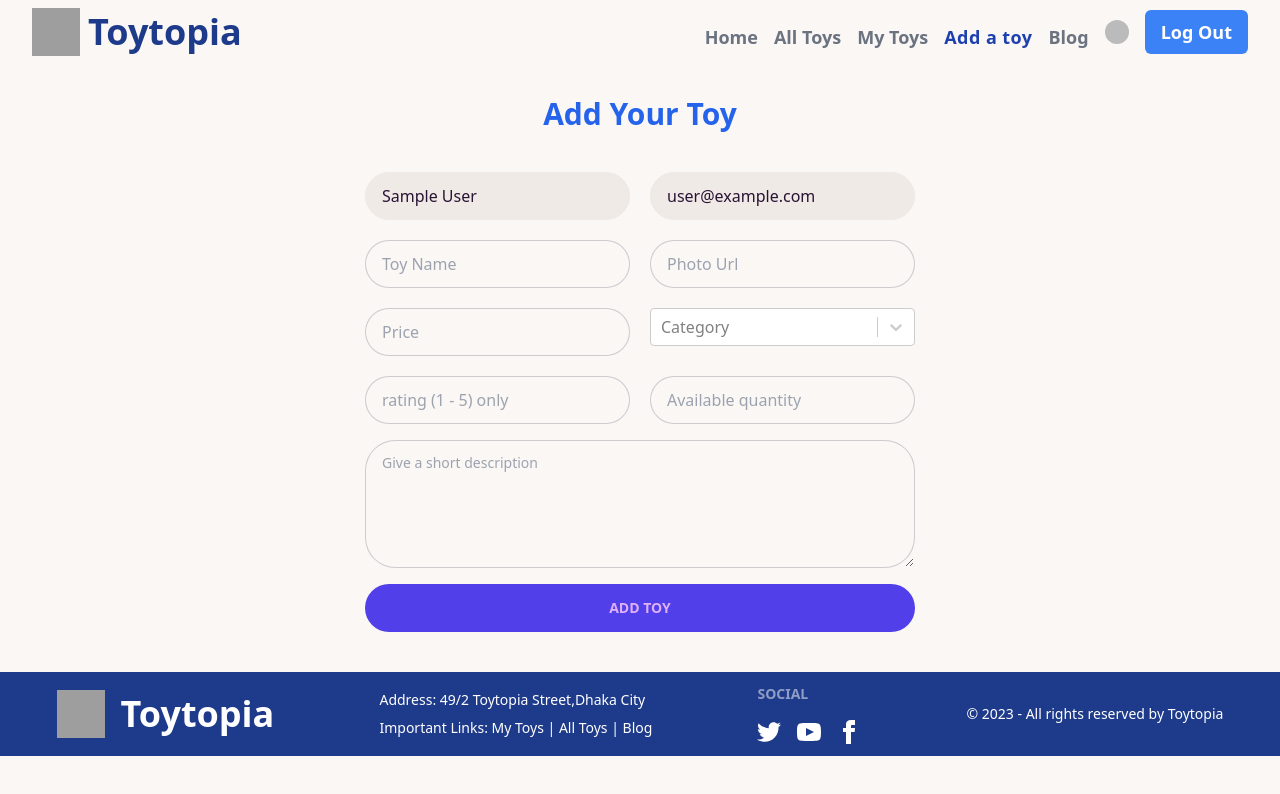
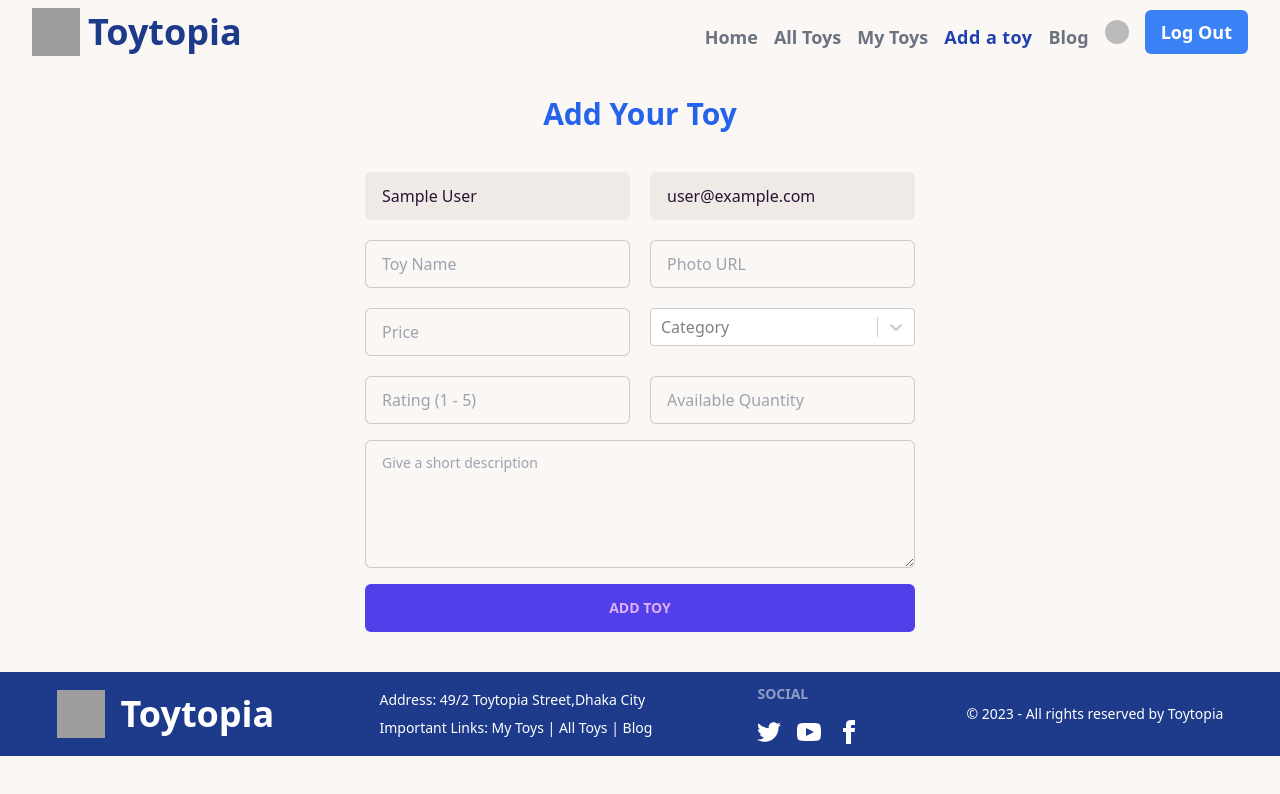
Before and after one commit to NAZIM06/toytopia, a React (Vite) app: page /add-toy in a window 1280 px wide. Shown: the top 794 px of the page. Built offline with nearby package versions, Linux system fonts and the light colour scheme; no server answers; sample sign-in values are in the browser's storage; grey boxes are pictures that could not be loaded.

Commit message:
footer error fixed

```diff
--- a/src/components/Pages/Home/ToyGallery.jsx
+++ b/src/components/Pages/Home/ToyGallery.jsx
@@ -12,7 +12,7 @@ const ToyGallery = () => {
   return (
     <div className='my-12 px-10'>
       <p className='font-extrabold text-3xl text-blue-900 text-center my-10'>Toy Gallery</p>
-      <div className="grid grid-cols-1 sm:grid-cols-2 md:grid-cols-3 gap-4">
+      <div className="max-w-5xl mx-auto grid grid-cols-1 sm:grid-cols-2 md:grid-cols-3 gap-4">
         <div className="aspect-w-4 aspect-h-3 rounded-lg overflow-hidden">
           <img className="w-full h-full object-cover" data-aos='fade-up' src="https://images.unsplash.com/photo-1574071744270-6b1c3fae0e4c?ixlib=rb-4.0.3&ixid=M3wxMjA3fDB8MHxwaG90by1wYWdlfHx8fGVufDB8fHx8fA%3D%3D&auto=format&fit=crop&w=870&q=80" alt="patryk-norman-BBQOQFk-OICg-unsplash" />
         </div>
@@ -41,7 +41,6 @@ const ToyGallery = () => {
           <img className="w-full h-full object-cover" data-aos='fade-up' src="https://images.unsplash.com/photo-1536846511313-4b07b637bff9?ixlib=rb-4.0.3&ixid=M3wxMjA3fDB8MHxwaG90by1wYWdlfHx8fGVufDB8fHx8fA%3D%3D&auto=format&fit=crop&w=870&q=80" alt="valentino-montironi-av-Il29-hxao-unsplash" />
         </div>
       </div>
-
     </div>
   );
 };
--- a/src/components/Pages/Toys/AddToy.jsx
+++ b/src/components/Pages/Toys/AddToy.jsx
@@ -13,7 +13,7 @@ const AddToy = () => {
 
     const [selectedOption, setSelectedOption] = useState(null);
 
-    const { register,reset, handleSubmit, formState: { errors } } = useForm();
+    const { register, reset, handleSubmit, formState: { errors } } = useForm();
 
     const onSubmit = data => {
         data.category = selectedOption?.value;
@@ -42,23 +42,26 @@ const AddToy = () => {
             <h1 className="text-center text-3xl text-blue-600 font-bold my-8 ">Add Your Toy</h1>
 
             <form onSubmit={handleSubmit(onSubmit)} className="m-auto my-10 w-fit">
+                <div className="grid grid-cols-2 gap-5">
+                    <input disabled defaultValue={user?.displayName} placeholder="Seller Name" className="input input-bordered w-full max-w-xs rounded-md" />
+                    <input disabled defaultValue={user?.email} placeholder="Seller Email" className="input input-bordered w-full max-w-xs rounded-md" />
+                    <input {...register("name", { required: true, maxLength: 20 })} placeholder="Toy Name" className="input input-bordered w-full max-w-xs rounded-md" />
+                    <input {...register("image", { required: true })} type="url" placeholder="Photo URL" className="input input-bordered w-full max-w-xs rounded-md" />
+                    <input type="number" {...register("price", { required: true, maxLength: 20 })} placeholder="Price" className="input input-bordered w-full max-w-xs rounded-md" />
+                    <CreatableSelect
+                        defaultValue={selectedOption}
+                        placeholder="Category"
+                        onChange={(data) => setSelectedOption(data)}
+                        className="max-w-xs rounded-md"
+                        options={options}
+                    />
+                    <input type="number" {...register("rating", { min: 1, max: 5 })} placeholder="Rating (1 - 5)" className="input input-bordered w-full max-w-xs rounded-md" />
+                    <input type="number" {...register("quantity", { required: true })} placeholder="Available Quantity" className="input input-bordered w-full max-w-xs rounded-md" />
+                </div>
+                <textarea {...register("description")} placeholder="Give a short description" className="textarea textarea-bordered block w-full h-[16vh] my-4 rounded-md" ></textarea>
+                <button className="btn block font-bold w-full bg-[#5140e9] hover:bg-[#1223d6] border-none rounded-md">Add Toy</button>
+            </form>
 
-                <div className="grid grid-cols-2 gap-5">
-
-                    <input disabled defaultValue={user?.displayName} placeholder="Seller Name" className="input input-bordered w-full max-w-xs" />
-                    <input disabled defaultValue={user?.email} placeholder="Seller Email" className="input input-bordered w-full max-w-xs" />
-                    <input {...register("name", { required: 'true', maxLength: 20 })} placeholder="Toy Name" className="input input-bordered w-full max-w-xs" />
-                    <input {...register("image", { required: 'true' })} type="url" placeholder="Photo Url" className="input input-bordered w-full max-w-xs" />
-                    <input type="number" {...register("price", { required: 'true', maxLength: 20 })} placeholder="Price" className="input input-bordered w-full max-w-xs" />
-                    <CreatableSelect defaultValue={selectedOption} placeholder={'Category'} onChange={(data) => setSelectedOption(data)} className="max-w-xs " options={options} />
-                    <input type="number" {...register("rating", { min: 1, max: 5 })} placeholder="rating (1 - 5) only" className="input input-bordered w-full max-w-xs" />
-                    <input type="number" {...register("quantity", { required: 'true' })} placeholder="Available quantity" className="input input-bordered w-full max-w-xs" />
-
-                </div>
-
-                <textarea  {...register("description")} placeholder="Give a short description" className="textarea textarea-bordered block w-full h-[16vh] my-4" ></textarea>
-                <button className="btn block w-full bg-[#5140e9] hover:bg-[#1223d6] border-none">Add Toy</button>
-            </form>
 
 
 
--- a/src/components/Pages/Toys/AllToys.jsx
+++ b/src/components/Pages/Toys/AllToys.jsx
@@ -47,7 +47,7 @@ const AllToys = () => {
             </div>
 
             <div>
-                <div className="overflow-x-auto">
+                <div className="w-full max-w-screen-lg mx-auto">
                     <table className="table w-full" id="table">
                         <thead>
                             <tr className="divide-y">
--- a/src/components/Pages/Toys/MyToys.jsx
+++ b/src/components/Pages/Toys/MyToys.jsx
@@ -117,7 +117,7 @@ const MyToys = () => {
 
 
     return (
-        <div className="h-screen">
+        <div>
 
             {toys.length == 0 &&
                 <div className="p-10 top-28 w-full flex justify-center absolute">
@@ -132,8 +132,9 @@ const MyToys = () => {
                     className="border border-gray-800 px-12 py-2 rounded-md  focus:border-blue-500"
                 />
             </div>
-            <div className="overflow-x-auto">
+            {/* <div className="overflow-x-auto"> */}
 
+            <div className="w-full max-w-screen-lg mx-auto">
                 <table className="table w-full" id="table">
                     <thead>
                         <tr className="divide-y" style={{ borderBottom: '1px solid black' }}>
@@ -183,7 +184,7 @@ const MyToys = () => {
                                         <div className="flex items-center gap-10">
                                             <GrDocumentUpdate className="cursor-pointer" size={23} onClick={() => updataData(data)} />
 
-                                            <FiDelete className="cursor-pointer" size={30} onClick={() => deletedata(data._id)} />
+                                            <FiDelete className="cursor-pointer text-red-700" size={30} onClick={() => deletedata(data._id)} />
 
                                         </div>
                                     </td>
@@ -200,24 +201,46 @@ const MyToys = () => {
                 <form className="modal-box" onSubmit={(event) => updatevalue(event)}>
 
                     <div>
+                        <label htmlFor="name" className="block mb-2 font-bold">Toy name:</label>
+                        <input
+                            type="text"
+                            defaultValue={modaldata.name}
+                            className="w-full px-3 py-2 mb-4 leading-tight border-2 border-gray-300 rounded-lg focus:outline-none focus:border-blue-500"
+                            id="name"
+                        />
 
-                        <label htmlFor="">Toy name : </label>
-                        <input type="text" defaultValue={modaldata.name} className="ml-4 mb-2 input input-bordered w-full max-w-xs" id="name" />
-                        <br />
-                        <label htmlFor="">Price : </label>
-                        <input type="number" defaultValue={modaldata.price} className="ml-12 mb-2 input input-bordered w-full max-w-xs" id="price" />
-                        <br />
-                        <label htmlFor="">Quantity : </label>
-                        <input type="number" defaultValue={modaldata.quantity} className="ml-5 mb-2 input input-bordered w-full max-w-xs" id="quantity" />
-                        <br />
-                        <label htmlFor="">Rating : </label>
-                        <input type="number" defaultValue={modaldata.rating} className="ml-9 mb-2 input input-bordered w-full max-w-xs" id="rating" />
-                        <br />
-                        <label htmlFor="">Description : </label>
-                        <input type="text" defaultValue={modaldata?.description} className="input mb-2 input-bordered w-full max-w-xs" id="description" />
+                        <label htmlFor="price" className="block mb-2 font-bold">Price:</label>
+                        <input
+                            type="number"
+                            defaultValue={modaldata.price}
+                            className="w-full px-3 py-2 mb-4 leading-tight border-2 border-gray-300 rounded-lg focus:outline-none focus:border-blue-500"
+                            id="price"
+                        />
 
+                        <label htmlFor="quantity" className="block mb-2 font-bold">Quantity:</label>
+                        <input
+                            type="number"
+                            defaultValue={modaldata.quantity}
+                            className="w-full px-3 py-2 mb-4 leading-tight border-2 border-gray-300 rounded-lg focus:outline-none focus:border-blue-500"
+                            id="quantity"
+                        />
+
+                        <label htmlFor="rating" className="block mb-2 font-bold">Rating:</label>
+                        <input
+                            type="number"
+                            defaultValue={modaldata.rating}
+                            className="w-full px-3 py-2 mb-4 leading-tight border-2 border-gray-300 rounded-lg focus:outline-none focus:border-blue-500"
+                            id="rating"
+                        />
+
+                        <label htmlFor="description" className="block mb-2 font-bold">Description:</label>
+                        <input
+                            type="text"
+                            defaultValue={modaldata?.description}
+                            className="w-full px-3 py-2 mb-4 leading-tight border-2 border-gray-300 rounded-lg focus:outline-none focus:border-blue-500"
+                            id="description"
+                        />
                     </div>
-
 
                     <div className="modal-action">
                         <label htmlFor="my-modal-6" className="button">Cancel</label>
```
Also changed, not shown: src/components/Pages/Home/ShopCatagory/ShopCatagory.jsx (+30 -13 lines).
